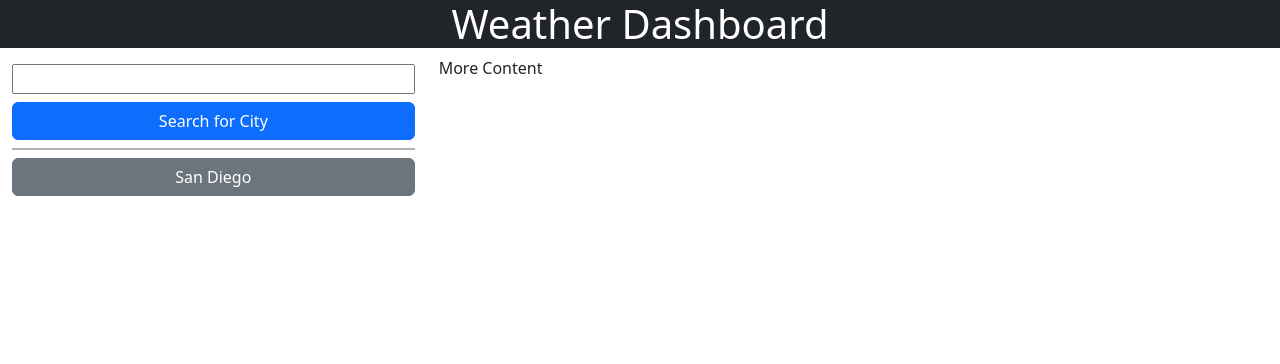
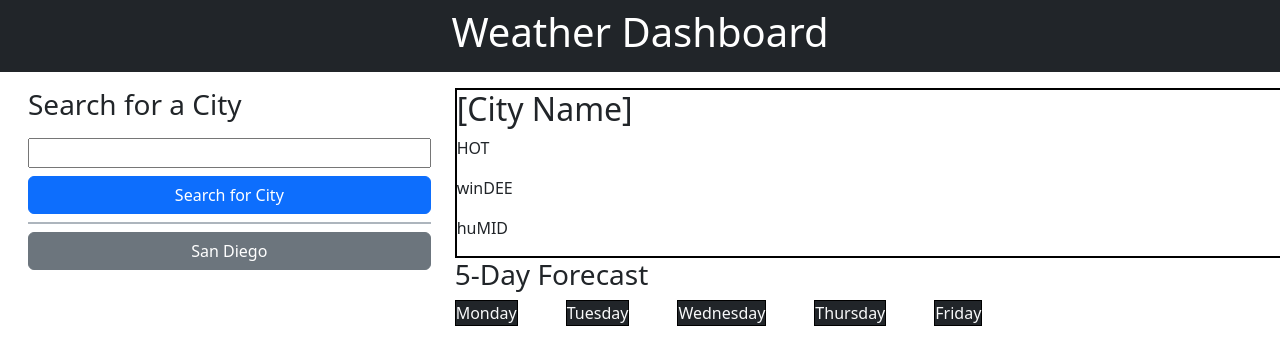
Before and after one commit to DavidPeguero/Weather-Dashboard, a plain HTML site: page index.html in a window 1280 px wide. Drawn offline with nearby package versions, Linux system fonts and the light colour scheme.

Commit message:
Added more layout to the second column

```diff
--- a/index.html
+++ b/index.html
@@ -11,12 +11,13 @@
     <link rel="stylesheet" href="assets/css/style.css">
 </head>
 <body>
-    <header class="container-fluid text-center bg-dark text-white">
+    <header class="container-fluid text-center bg-dark text-white p-2">
         <h1>Weather Dashboard</h1>
     </header>
-    <div class="container-fluid">
+    <div class="container-fluid m-3 ">
         <div class="row">
             <div class="col col-4 flex  ">
+                <h3>Search for a City</h3>
                 <input class="text mt-2 w-100"type="text"/><br>
                 <button class="btn btn-primary my-2 w-100">Search for City</button>
                 <div class="border border-dark-subtle mb-2"></div>
@@ -25,7 +26,22 @@
                 </ul>
             </div>
             <div class="col col-8">
-                More Content
+                <div class="border border-black border-2">
+                    <h2 id="city">[City Name]</h2>
+                    <p id="temp">HOT</p>
+                    <p id="wind">winDEE</p>
+                    <p id="humidity">huMID</p>
+                </div>
+                <div id="forecast my-3">
+                    <h3>5-Day Forecast</h3>
+                    <ul class="d-flex day-list list-inline gap-5">
+                        <li class="day d-inline border border-black bg-dark text-light">Monday</li>
+                        <li class="day d-inline border border-black bg-dark text-light">Tuesday</li>
+                        <li class="day d-inline border border-black bg-dark text-light">Wednesday</li>
+                        <li class="day d-inline border border-black bg-dark text-light">Thursday</li>
+                        <li class="day d-inline border border-black bg-dark text-light">Friday</li>
+                    </ul>
+                </div>
             </div>
 
         </div>
```
